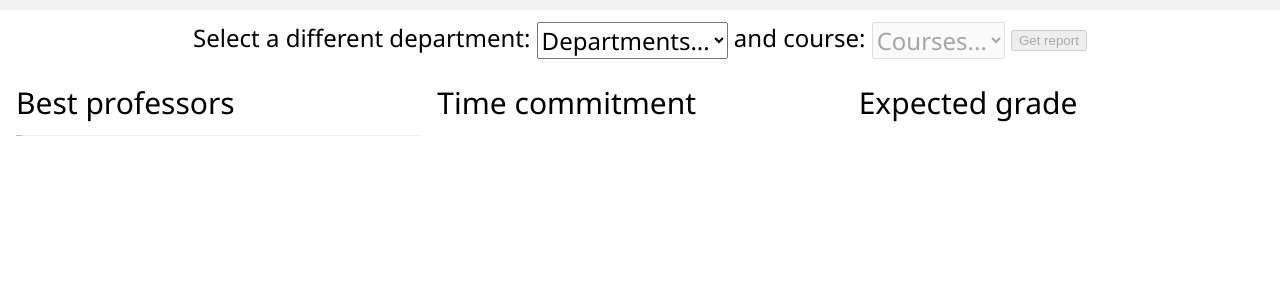
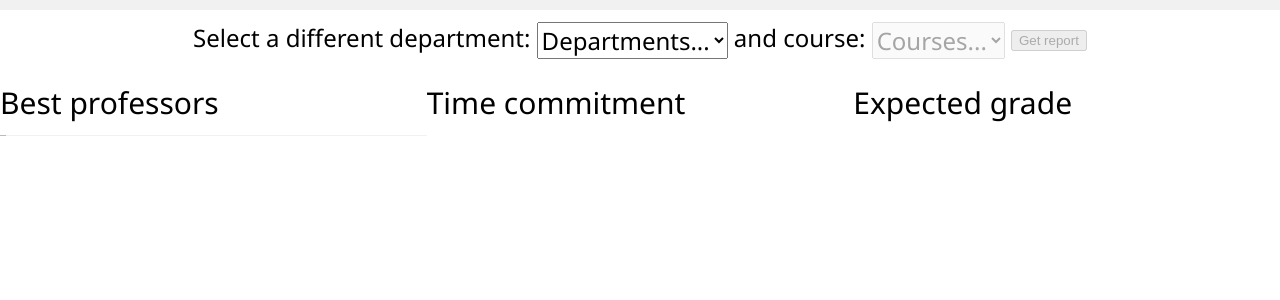
Before and after one commit to andportnoy/smartercapes.com, a Flask app: template templates/report.html in a window 1280 px wide. Shown: the top 300 px of the page. Run offline with Flask 2, Linux system fonts and the light colour scheme; the template is opened without the code that fills it, so the values that code supplies are empty.

Commit message:
get rid of padding

```diff
--- a/templates/report.html
+++ b/templates/report.html
@@ -33,7 +33,7 @@
         type="button">Get report</button></h3>
 </div>
 
-<div class="w3-row-padding">
+<div class="w3-row">
     <div class="w3-third">
         <h2>Best professors</h2>
         <div class="w3-container w3-light-gray w3-leftbar w3-border-gray">
```
